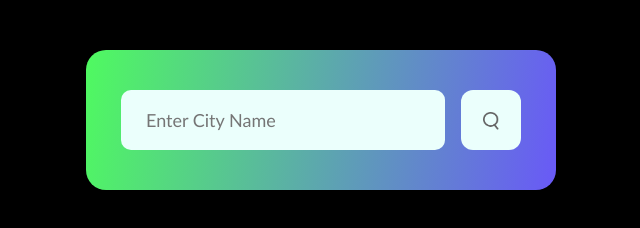
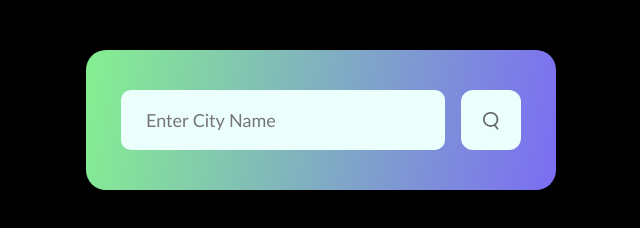
Before and after one commit to atharxva/Weather_app, a plain HTML site: page index.html in a window 1280 px wide. Shown: the whole page, without its empty margins (319-959 px from the left). Drawn offline with Linux system fonts and the light colour scheme.

Commit message:
final log

```diff
--- a/style.css
+++ b/style.css
@@ -12,7 +12,7 @@ body{
 .card{
     width: 90%;
     max-width: 470px;
-    background: linear-gradient(100deg,#4ffa60,#6959f7);
+    background: linear-gradient(100deg,#85f090,#7b6df3);
     color:#fff;
     margin: 50px auto 0;
     border-radius: 20px;
```
